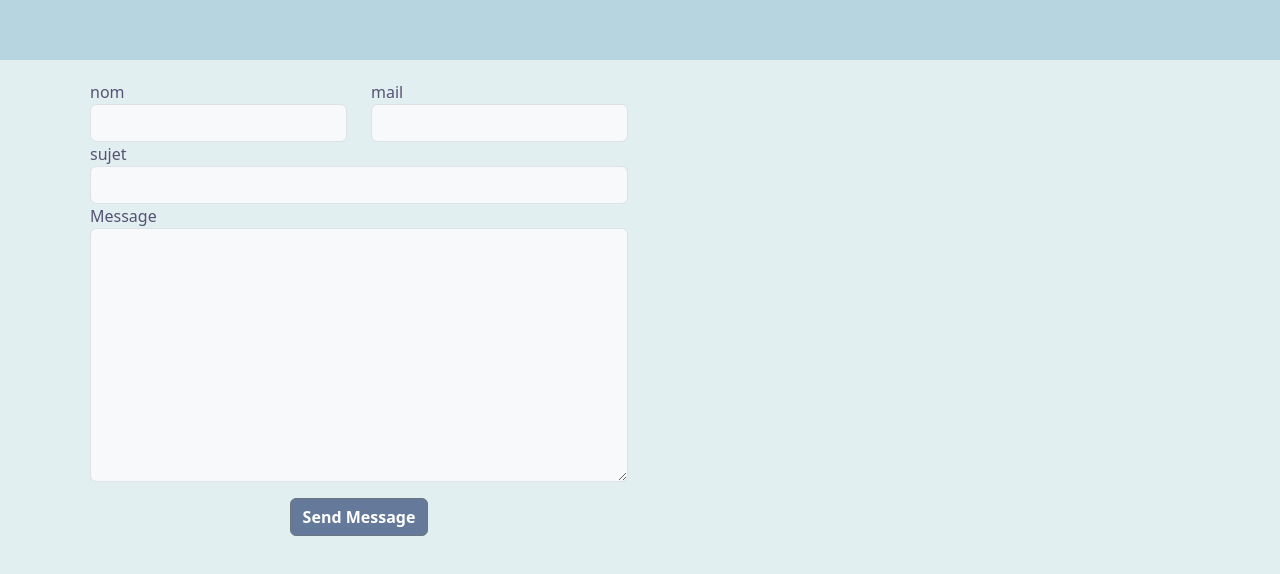
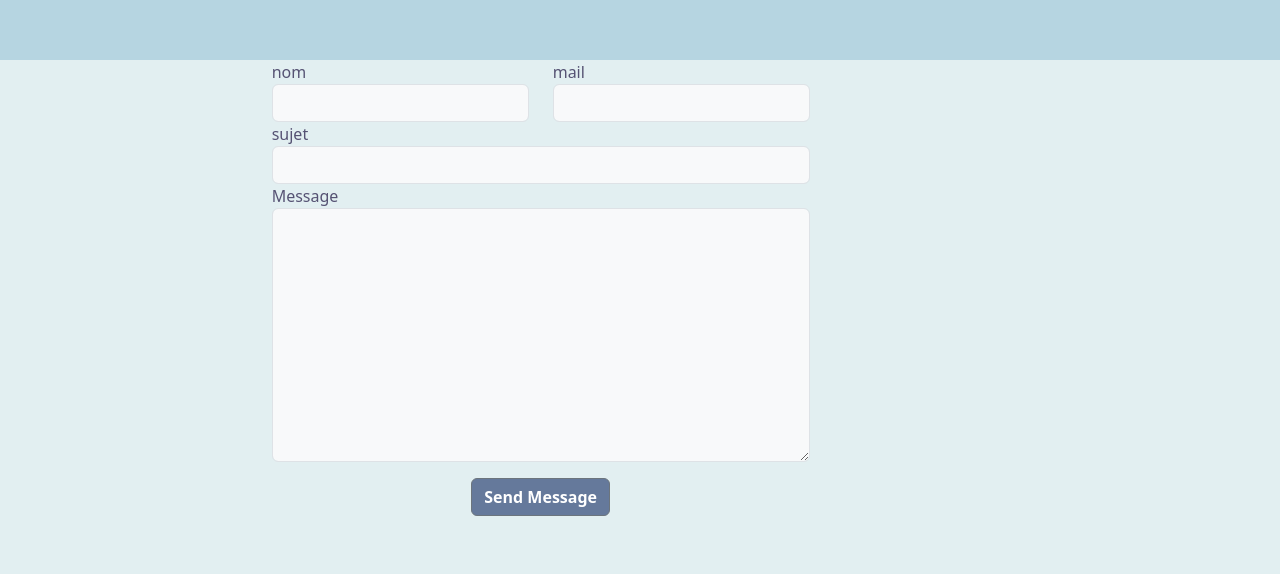
Before and after one commit to DTMystick/DSDSPortfolio, a website: page portfolio.html in a window 1280 px wide. Shown: the part 6642-7216 px from the top of the page. Drawn offline with nearby package versions, Linux system fonts and the light colour scheme.

Commit message:
update code & adding commentair

```diff
--- a/portfolio.html
+++ b/portfolio.html
@@ -348,11 +348,10 @@
                   <p>Jujutsu Kaisen est une série de mangas japonais écrite et illustrée par Gege Akutami. Il a été publié en série dans le magazine manga shōnen de Shueisha Weekly Shōnen Jump depuis mars 2018, avec ses chapitres rassemblés en 25 volumes tankōbon en janvier 2024.</p>
         </div>
     </section>
-
         <section id="formulaire" class="formulaire">
-        <div class="container">
+            <div class="">
                 <div class="row">
-                <div class="col-lg-7 mt-5 mt-lg-0 d-flex align-items-stretch center-form">
+                    <div class="col-lg-7 mx-auto  mt-5 mt-lg-0 d-flex align-items-stretch center-form">
                         <form action="forms/contact.php" method="post" role="form" class="php-email-form">
                             <div class="row">
                                 <div class="form-group col-md-6">
```
Lines whose indentation alone changed are shown as unchanged.
